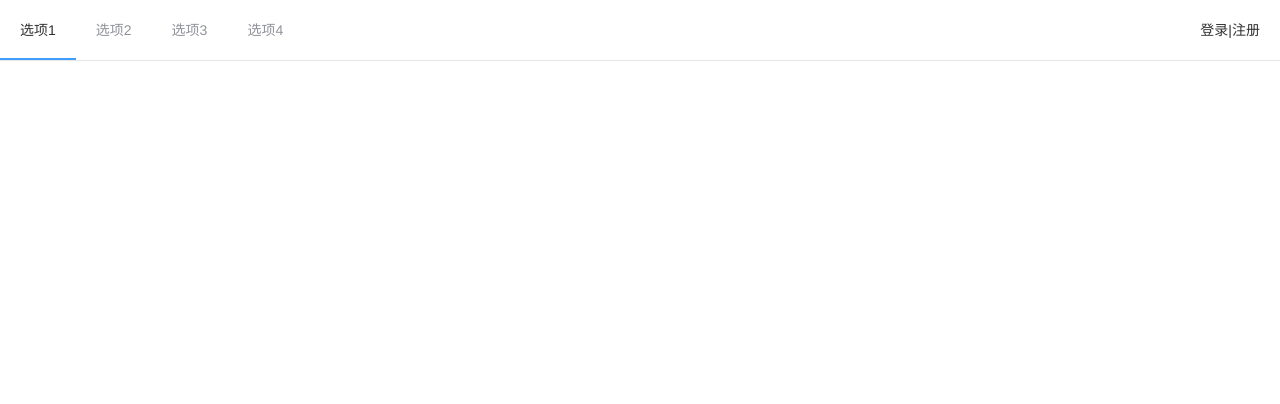
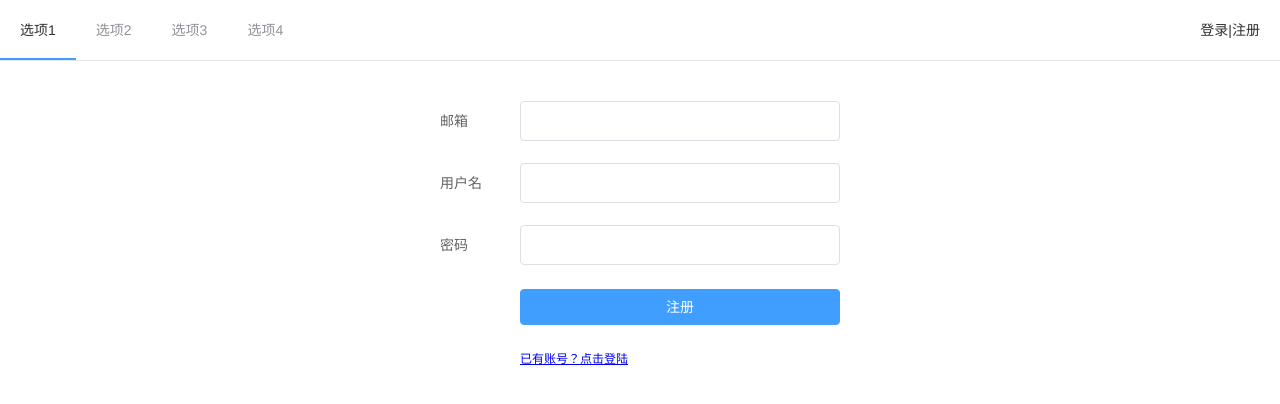
Before and after one commit to IrisLi17/TeamStyle19_front, a Vue app: page /reg in a window 1280 px wide. Shown: the top 404 px of the page. Built offline with nearby package versions, Linux system fonts and the light colour scheme; what vue-resource would draw is missing.

Commit message:
add a register component

```diff
--- a/src/components/login.vue
+++ b/src/components/login.vue
@@ -9,7 +9,7 @@
     </el-form-item>
     <el-form-item>
       <el-button type="primary" @click="login" size="medium">登陆</el-button>
-      <p>没有账号？点击注册</p>
+      <router-link to="/reg"><p>没有账号？点击注册</p></router-link>
     </el-form-item>
   </el-form>
 </div>
@@ -93,14 +93,6 @@ export default {
         .register (this, data)
       console.log("trigger register")
     },
-    /*fade1(){
-      this.faded1 = false;
-      this.faded2 = true;
-    },
-    fade2(){
-      this.faded1 = true;
-      this.faded2 = false;
-    }*/
   }
 }
 </script>
--- a/src/components/reg.vue
+++ b/src/components/reg.vue
@@ -1,5 +1,21 @@
 <template>
-
+  <div id="wrap">
+  <el-form :model="form" label-position="left" label-width="80px">
+    <el-form-item label="邮箱">
+      <el-input></el-input>
+    </el-form-item>
+    <el-form-item label="用户名">
+      <el-input v-model="username"></el-input>
+    </el-form-item>
+    <el-form-item label="密码">
+      <el-input v-model="password"></el-input>
+    </el-form-item>
+    <el-form-item>
+      <el-button type="primary" @click="login" size="medium">注册</el-button>
+      <router-link to="/login"><p>已有账号？点击登陆</p></router-link>
+    </el-form-item>
+  </el-form>
+</div>
 </template>
 
 <script>
@@ -7,3 +23,17 @@ export default {
   name: 'Reg',
 }
 </script>
+
+<style lang="scss" scoped>
+#wrap {
+  width: 50%;
+  margin: 40px auto;
+  max-width: 400px;
+}
+button {
+  width: 100%;
+}
+p {
+  font-size: 12px;
+}
+</style>
```
Also changed, not shown: src/router/index.js (+4 -3 lines).
